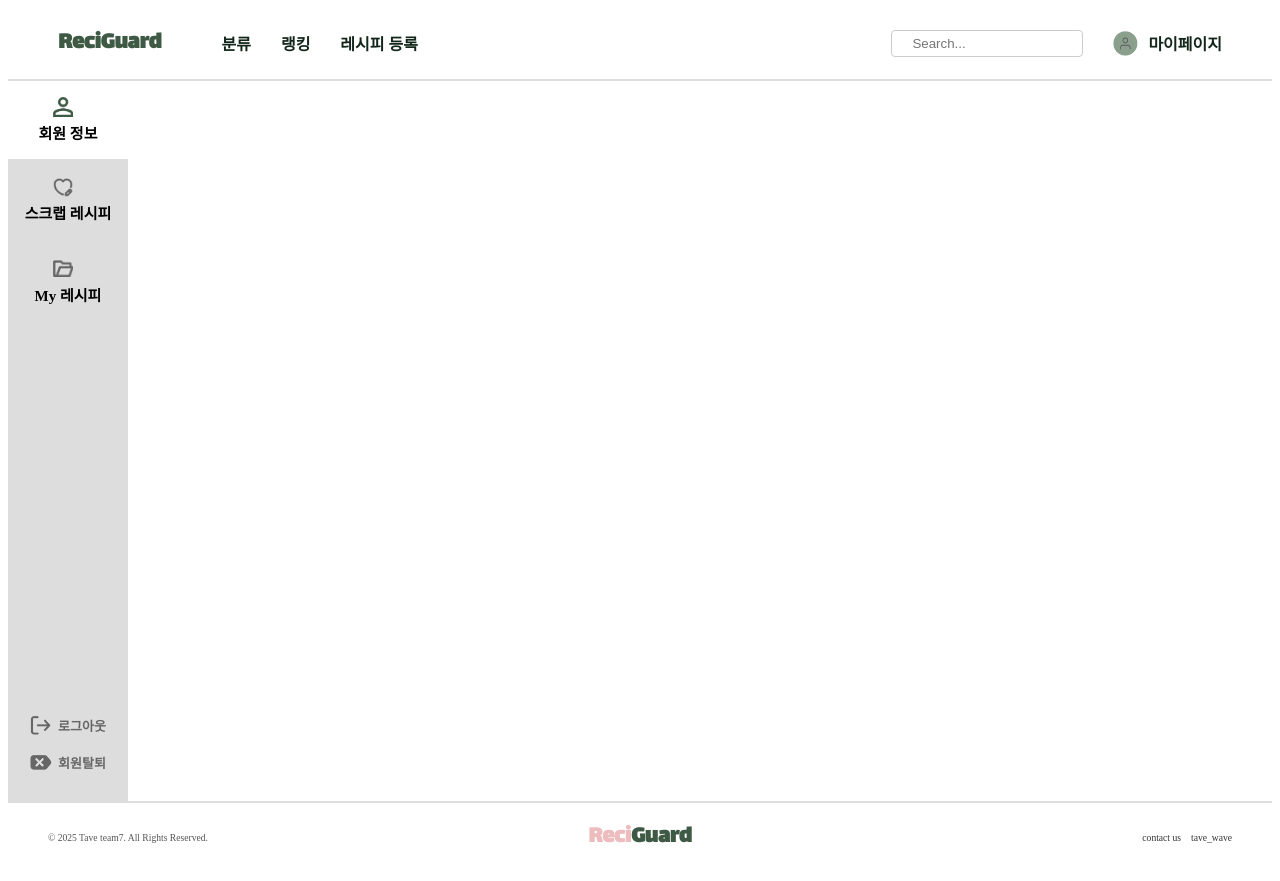
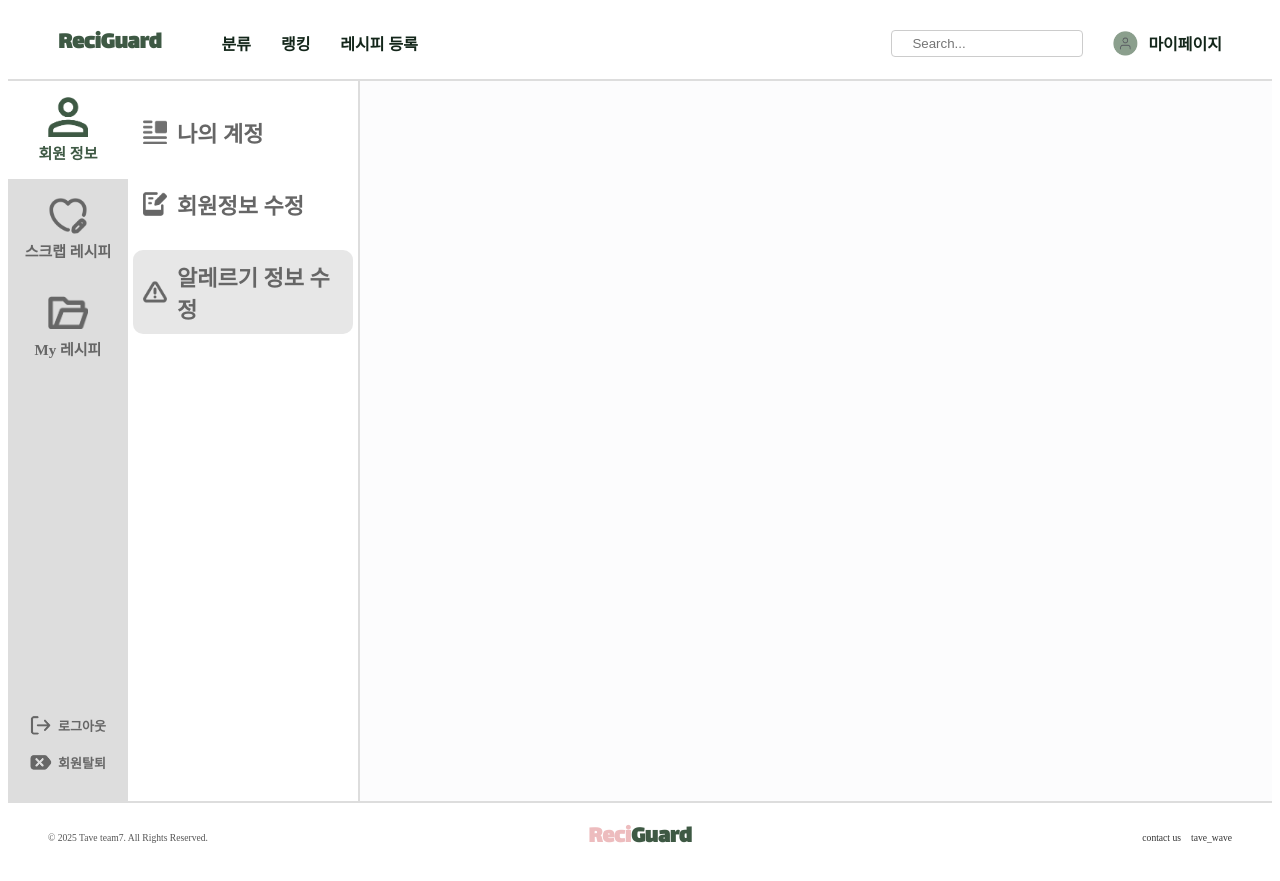
Before and after one commit to s2eojeong/ReciGuard, a React (Vite) app in the folder Reciguard/: page /users/allergy in a window 1280 px wide. Built offline with nearby package versions, Linux system fonts and the light colour scheme.

Commit message:
[마이페이지 틀 완성]

```diff
--- a/Reciguard/src/components/Mypage/HomeSide.css
+++ b/Reciguard/src/components/Mypage/HomeSide.css
@@ -1,20 +1,49 @@
 .home-side-container {
-    width: 250px;
-    background-color: #f9f9f9;
-    padding: 20px;
-    border-right: 1px solid #ddd;
+    width: 230px;
+    background-color: #ffffff;
+    padding: 0;
+    border-right: 2px solid #ddd;
+    height: 90vh;
   }
 
   .menu-group11 {
     margin-bottom: 20px;
+    align-items: center;
+    padding-left: 5px;
+    padding-top: 25px;
+    padding-right: 5px;
   }
 
   .menu-header11 {
     display: flex;
     align-items: center;
-    padding: 10px 0;
-    font-size: 18px;
+    padding: 10px 10px;
+    font-size: 22px;
     font-weight: bold;
+    color: #666666;
+    margin-bottom: 20px;
+  }
+
+  .menu-link1 {
+    color:#666666;
+    text-decoration: none;
+  }
+
+  .menu-header11-hover {
+    display: flex;
+    align-items: center;
+    padding: 10px 10px;
+    font-size: 22px;
+    font-weight: bold;
+    color: #666666;
+    margin-bottom: 20px;
+    background-color: #E7E7E7;
+    border-radius: 10px;
+  }
+
+  .menu-header11:hover {
+    background-color: #E7E7E7;
+    border-radius: 10px;
   }
 
   .menu-header-icon {
@@ -22,28 +51,3 @@
     width: 24px;
     height: 24px;
   }
-
-  .menu-item {
-    display: flex;
-    align-items: center;
-    padding: 10px 0;
-    cursor: pointer;
-  }
-
-  .menu-link {
-    display: flex;
-    align-items: center;
-    text-decoration: none;
-    color: black;
-  }
-
-  .menu-icon {
-    margin-right: 10px;
-    width: 20px;
-    height: 20px;
-  }
-
-  .menu-item:hover .menu-link {
-    color: #007bff;
-    font-weight: bold;
-  }
--- a/Reciguard/src/components/Mypage/HomeSide.jsx
+++ /dev/null
@@ -1,37 +0,0 @@
-import React, { useState } from "react";
-import { Link } from "react-router-dom";
-import "./HomeSide.css";
-import 나의계정 from "../../assets/나의계정.png";
-import 회원정보수정 from "../../assets/회원정보수정.png";
-import 알레르기정보수정 from "../../assets/알레르기정보수정.png";
-
-const HomeSide = () => {
-  return (
-    <div className="home-side-container">
-      <div className="menu-group11">
-        <div className="menu-header11">
-          <img src={나의계정} alt="나의 계정" className="menu-header-icon" />
-          <span>나의 계정</span>
-        </div>
-        <div className="menu-header11">
-          <img
-            src={회원정보수정}
-            alt="회원정보 수정"
-            className="menu-header-icon"
-          />
-          <span>회원정보 수정</span>
-        </div>
-        <div className="menu-header11">
-          <img
-            src={알레르기정보수정}
-            alt="알레르기정보 수정"
-            className="menu-header-icon"
-          />
-          <span>알레르기 정보 수정</span>
-        </div>
-      </div>
-    </div>
-  );
-};
-
-export default HomeSide;
--- /dev/null
+++ b/Reciguard/src/components/Mypage/HomeSide1.jsx
@@ -0,0 +1,43 @@
+import React, { useState } from "react";
+import { Link } from "react-router-dom";
+import "./HomeSide.css";
+import 나의계정 from "../../assets/나의계정.png";
+import 회원정보수정 from "../../assets/회원정보수정.png";
+import 알레르기정보수정 from "../../assets/알레르기정보수정.png";
+
+const HomeSide1 = () => {
+  return (
+    <div className="home-side-container">
+      <div className="menu-group11">
+        <Link to="/users/{userid}" className="menu-link1">
+          <div className="menu-header11-hover">
+            <img src={나의계정} alt="나의 계정" className="menu-header-icon" />
+            <span>나의 계정</span>
+          </div>
+        </Link>
+        <Link to="/users/info" className="menu-link1">
+          <div className="menu-header11">
+            <img
+              src={회원정보수정}
+              alt="회원정보 수정"
+              className="menu-header-icon"
+            />
+            <span>회원정보 수정</span>
+          </div>
+        </Link>
+        <Link to="/users/allergy" className="menu-link1">
+          <div className="menu-header11">
+            <img
+              src={알레르기정보수정}
+              alt="알레르기정보 수정"
+              className="menu-header-icon"
+            />
+            <span>알레르기 정보 수정</span>
+          </div>
+        </Link>
+      </div>
+    </div>
+  );
+};
+
+export default HomeSide1;
--- /dev/null
+++ b/Reciguard/src/components/Mypage/HomeSide2.jsx
@@ -0,0 +1,43 @@
+import React, { useState } from "react";
+import { Link } from "react-router-dom";
+import "./HomeSide.css";
+import 나의계정 from "../../assets/나의계정.png";
+import 회원정보수정 from "../../assets/회원정보수정.png";
+import 알레르기정보수정 from "../../assets/알레르기정보수정.png";
+
+const HomeSide2 = () => {
+  return (
+    <div className="home-side-container">
+      <div className="menu-group11">
+        <Link to="/users/{userid}" className="menu-link1">
+          <div className="menu-header11">
+            <img src={나의계정} alt="나의 계정" className="menu-header-icon" />
+            <span>나의 계정</span>
+          </div>
+        </Link>
+        <Link to="/users/info" className="menu-link1">
+          <div className="menu-header11-hover">
+            <img
+              src={회원정보수정}
+              alt="회원정보 수정"
+              className="menu-header-icon"
+            />
+            <span>회원정보 수정</span>
+          </div>
+        </Link>
+        <Link to="/users/allergy" className="menu-link1">
+          <div className="menu-header11">
+            <img
+              src={알레르기정보수정}
+              alt="알레르기정보 수정"
+              className="menu-header-icon"
+            />
+            <span>알레르기 정보 수정</span>
+          </div>
+        </Link>
+      </div>
+    </div>
+  );
+};
+
+export default HomeSide2;
--- /dev/null
+++ b/Reciguard/src/components/Mypage/HomeSide3.jsx
@@ -0,0 +1,43 @@
+import React, { useState } from "react";
+import { Link } from "react-router-dom";
+import "./HomeSide.css";
+import 나의계정 from "../../assets/나의계정.png";
+import 회원정보수정 from "../../assets/회원정보수정.png";
+import 알레르기정보수정 from "../../assets/알레르기정보수정.png";
+
+const HomeSide3 = () => {
+  return (
+    <div className="home-side-container">
+      <div className="menu-group11">
+        <Link to="/users/{userid}" className="menu-link1">
+          <div className="menu-header11">
+            <img src={나의계정} alt="나의 계정" className="menu-header-icon" />
+            <span>나의 계정</span>
+          </div>
+        </Link>
+        <Link to="/users/info" className="menu-link1">
+          <div className="menu-header11">
+            <img
+              src={회원정보수정}
+              alt="회원정보 수정"
+              className="menu-header-icon"
+            />
+            <span>회원정보 수정</span>
+          </div>
+        </Link>
+        <Link to="/users/allergy" className="menu-link1">
+          <div className="menu-header11-hover">
+            <img
+              src={알레르기정보수정}
+              alt="알레르기정보 수정"
+              className="menu-header-icon"
+            />
+            <span>알레르기 정보 수정</span>
+          </div>
+        </Link>
+      </div>
+    </div>
+  );
+};
+
+export default HomeSide3;
--- a/Reciguard/src/pages/Mypage/AllergyUpdate.jsx
+++ b/Reciguard/src/pages/Mypage/AllergyUpdate.jsx
@@ -1,7 +1,9 @@
 import React from "react";
+import "./MypageHome.css";
 import Header2 from "../../components/Header2";
 import Footer from "../../components/Footer";
 import Sidebar1 from "../../components/Mypage/Sidebar1";
+import HomeSide3 from "../../components/Mypage/HomeSide3";
 
 function AllergyUpdate() {
   return (
@@ -9,7 +11,10 @@ function AllergyUpdate() {
       <div style={{ borderBottom: "2px solid #ddd" }}>
         <Header2 />
       </div>
-      <Sidebar1 />
+      <div className="MypageHome-Container">
+        <Sidebar1 />
+        <HomeSide3 />
+      </div>
       <Footer />
     </div>
   );
--- a/Reciguard/src/pages/Mypage/InfoUpdate.jsx
+++ b/Reciguard/src/pages/Mypage/InfoUpdate.jsx
@@ -1,7 +1,9 @@
 import React from "react";
+import "./MypageHome.css";
 import Header2 from "../../components/Header2";
 import Footer from "../../components/Footer";
 import Sidebar1 from "../../components/Mypage/Sidebar1";
+import HomeSide2 from "../../components/Mypage/HomeSide2";
 
 function InfoUpdate() {
   return (
@@ -9,7 +11,10 @@ function InfoUpdate() {
       <div style={{ borderBottom: "2px solid #ddd" }}>
         <Header2 />
       </div>
-      <Sidebar1 />
+      <div className="MypageHome-Container">
+        <Sidebar1 />
+        <HomeSide2 />
+      </div>
       <Footer />
     </div>
   );
--- /dev/null
+++ b/Reciguard/src/pages/Mypage/MypageHome.css
@@ -0,0 +1,6 @@
+ .MypageHome-Container {
+    display: flex; /* Flexbox 사용 */
+    flex-direction: row; /* 가로로 배치 */
+    height: 90vh; /* 전체 화면 높이 */
+    background-color: #FCFCFD; /* 배경 색상 */
+}
--- a/Reciguard/src/pages/Mypage/MypageHome.jsx
+++ b/Reciguard/src/pages/Mypage/MypageHome.jsx
@@ -1,8 +1,9 @@
 import React from "react";
+import "./MypageHome.css";
 import Header2 from "../../components/Header2";
 import Footer from "../../components/Footer";
 import Sidebar1 from "../../components/Mypage/Sidebar1";
-import HomeSide from "../../components/Mypage/HomeSide";
+import HomeSide1 from "../../components/Mypage/HomeSide1";
 
 function MypageHome() {
   return (
@@ -10,8 +11,10 @@ function MypageHome() {
       <div style={{ borderBottom: "2px solid #ddd" }}>
         <Header2 />
       </div>
-      <Sidebar1 />
-      <HomeSide />
+      <div className="MypageHome-Container">
+        <Sidebar1 />
+        <HomeSide1 />
+      </div>
       <Footer />
     </div>
   );
```
